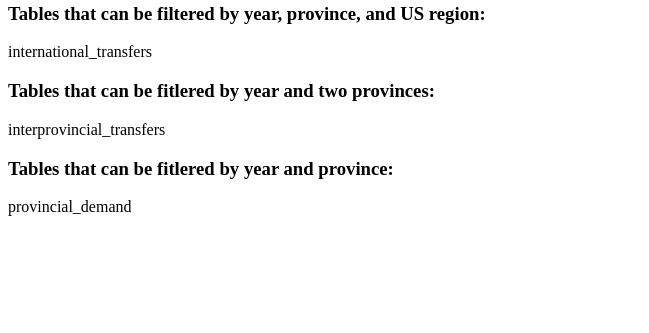
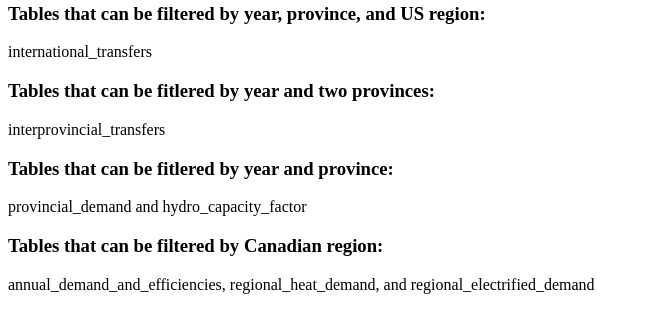
Before and after one commit to jgmonroe1/CODERS-Flask-API, a Flask app: page /filters in a window 1280 px wide. Shown: the part 232-565 px from the top of the page, without its empty margins (0-649 px from the left). Run offline with Flask 2, Linux system fonts and the light colour scheme; parts of the project's set-up code (start-up, migrations or seed data) failed here and were passed over.

Commit message:
Aug 2021 CODERS update

```diff
--- a/docker_flask/app/app/main.py
+++ b/docker_flask/app/app/main.py
@@ -64,12 +64,23 @@ accessible_tables = ("generators",
                     "junctions",
                     "distribution_transfers",
                     "contribution_transfers",
-                    "generation_costs",
                     "international_transfers",
                     "interprovincial_transfers",
                     "provincial_demand",
                     "interface_capacities",
                     "transfer_capacities_copper",
+                    "CA_system_parameters",
+                    "annual_demand_and_effeciencies",
+                    "forcast_annual_energy_demand",
+                    "forcast_peak_demand",
+                    "generation_cost_evolution",
+                    "generation_generic",
+                    "grid_cell_surface_area",
+                    "hydro_capacity_factor",
+                    "intertie_capacity",
+                    "regional_electrified_demand",
+                    "regional_heat_demand",
+                    "transmission_generic",
                     "references")
 
 gen_types = ("wind",
@@ -181,6 +192,7 @@ def return_table(table):
     us_region = request.args.get('us_region')
     province_1 = request.args.get('province1')
     province_2 = request.args.get('province2')
+    region = request.args.get('region')
     ## Redirect to the generator type filter
     if table == 'generators' and gen_type:
         return return_generator_type(province, gen_type)
@@ -196,6 +208,12 @@ def return_table(table):
     ## Redirect to provincal demand
     elif table == 'provincial_demand':
         return return_provincial_hourly_demand(year, province)
+    elif table == 'annual_demand_and_effeciencies':
+        return return_annual_demand_and_efficiencies(region)
+    elif table == 'hydro_capacity_factor':
+        return return_hydro_cf(year,province)
+    elif table == 'regional_electrified_demand' or table == 'regional_heat_demand':
+        return return_regional_demand(table, year, region)
     ## Redirect to the province filter
     elif province:
         return return_based_on_prov(table, province)
@@ -267,6 +285,60 @@ def return_columns(table, attributes):
     attributes = get_columns(table)
 
     return json.dumps(attributes, cls= Encoder)
+
+## Returns electrified demand based on region and year
+def return_regional_demand(table, year, region):
+    if not region:
+        raise InvalidUsage('No region provided', status_code=404)
+    if not year:
+        raise InvalidUsage('No year provided', status_code=404)
+
+    region = region.replace('_', ' ')
+    query = f"SELECT * FROM {table} \
+                WHERE region = '{region}' AND \
+                (local_time LIKE '{year}%' OR \
+                (local_time LIKE '{int(year) + 1}%' AND \
+                annual_hour_end = 8760));"
+
+    result = send_query(query)
+    column_names = get_columns(table)
+
+    if result == 0:
+        raise InvalidUsage('Invalid region and year combination provided',status_code=404)
+    elif len(result) == 0:
+        raise InvalidUsage('No results found',status_code=404)
+
+    ## Format the list to "'column_name': 'value'"
+    for i,row in enumerate(result):
+        row = list(row)
+        row[0] = str(row[0])
+        row = dict(zip(column_names, row))
+        result[i] = row
+
+    return json.dumps(result, cls= Encoder)
+
+## Returns annual demand and efficiencies from given region
+def return_annual_demand_and_efficiencies(region):
+    if not region:
+        raise InvalidUsage('No region provided', status_code=404)
+
+    region = region.replace('_', ' ')
+    query = f"SELECT * FROM annual_demand_and_effeciencies WHERE region = '{region}';"
+
+    result = send_query(query)
+    column_names = get_columns("annual_demand_and_effeciencies")
+
+    if result == 0:
+        raise InvalidUsage('Invalid province',status_code=404)
+    elif len(result) == 0:
+        raise InvalidUsage('No results found',status_code=404)
+
+    ## Format the list to "'column_name': 'value'"
+    for i,row in enumerate(result):
+        row = dict(zip(column_names, row))
+        result[i] = row
+
+    return json.dumps(result, cls= Encoder)
 
 ##Returns the reference from the given reference key
 def return_ref(key):
@@ -362,6 +434,37 @@ def return_based_on_prov(table, province):
         row = dict(zip(column_names, row))
         result[i] = row
 
+    return json.dumps(result, cls= Encoder)
+
+##Returns hydro_capacity_factor table based on province and year
+def return_hydro_cf(year, province):
+    if not year:
+        raise InvalidUsage('No year provided', status_code=404)
+    elif not province:
+        raise InvalidUsage('No province provided',status_code=404)
+
+    query = f"SELECT * FROM hydro_capacity_factor \
+                WHERE province = '{province}' AND \
+                (local_time LIKE '{year}%' OR \
+                (local_time LIKE '{int(year) + 1}%' AND \
+                annual_hour_ending = 8760));"
+
+    result = send_query(query)
+
+    ## Handling empty tables and bad requests
+    if result == 0:
+        raise InvalidUsage('Invalid province and year combination',status_code=404)
+    elif len(result) == 0:
+        raise InvalidUsage('No results found',status_code=404)
+
+    column_names = get_columns("hydro_capacity_factor")
+
+    ## Format the list to "'column_name': 'value'"
+    for i,row in enumerate(result):
+        row = list(row)
+        row[0] = str(row[0])
+        row = dict(zip(column_names, row))
+        result[i] = row
     return json.dumps(result, cls= Encoder)
 
 ##Returns the transfers between a specified province and US region
--- a/docker_flask/app/app/templates/filters.html
+++ b/docker_flask/app/app/templates/filters.html
@@ -20,6 +20,9 @@
         <p>interprovincial_transfers</p>
 
         <h3>Tables that can be fitlered by year and province:</h3>
-        <p>provincial_demand</p>
+        <p>provincial_demand and hydro_capacity_factor</p>
+
+        <h3>Tables that can be filtered by Canadian region:</h3>
+        <p>annual_demand_and_efficiencies, regional_heat_demand, and regional_electrified_demand</p>
     </body>
 </html>
```
